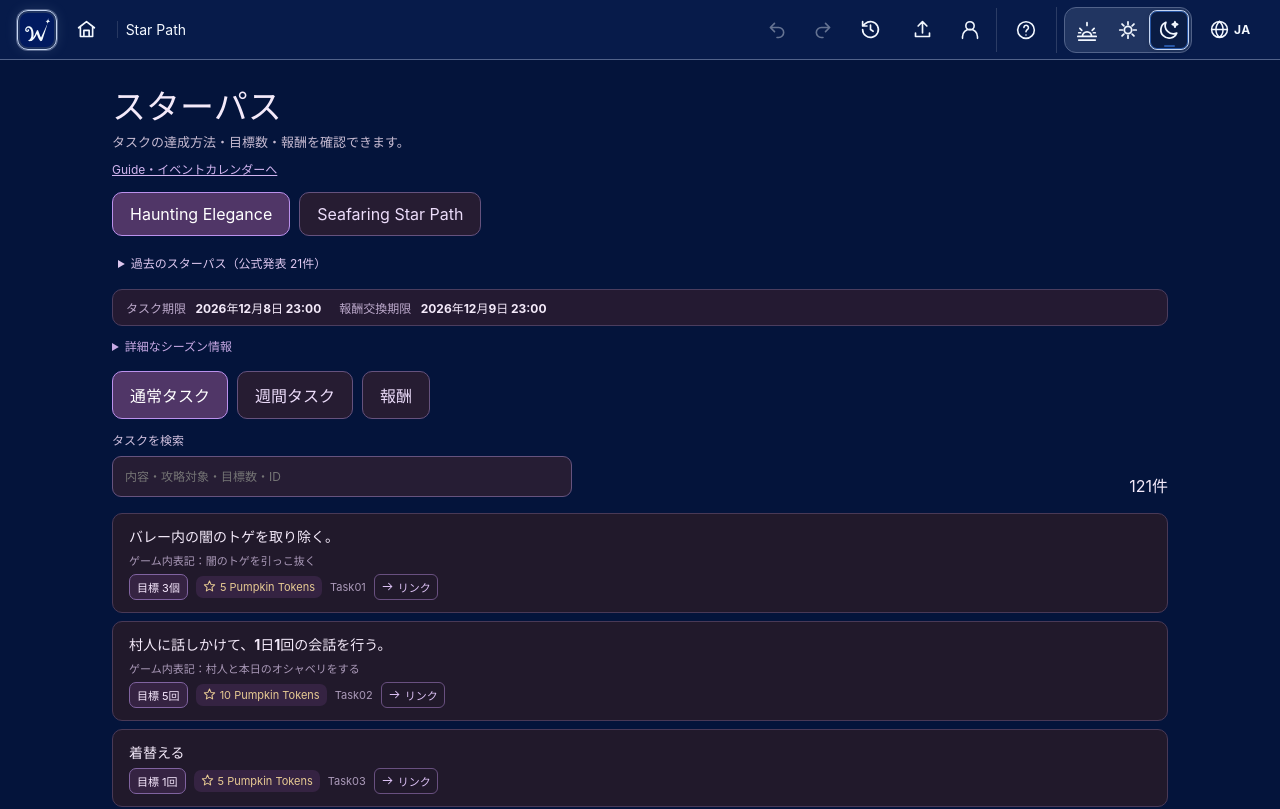
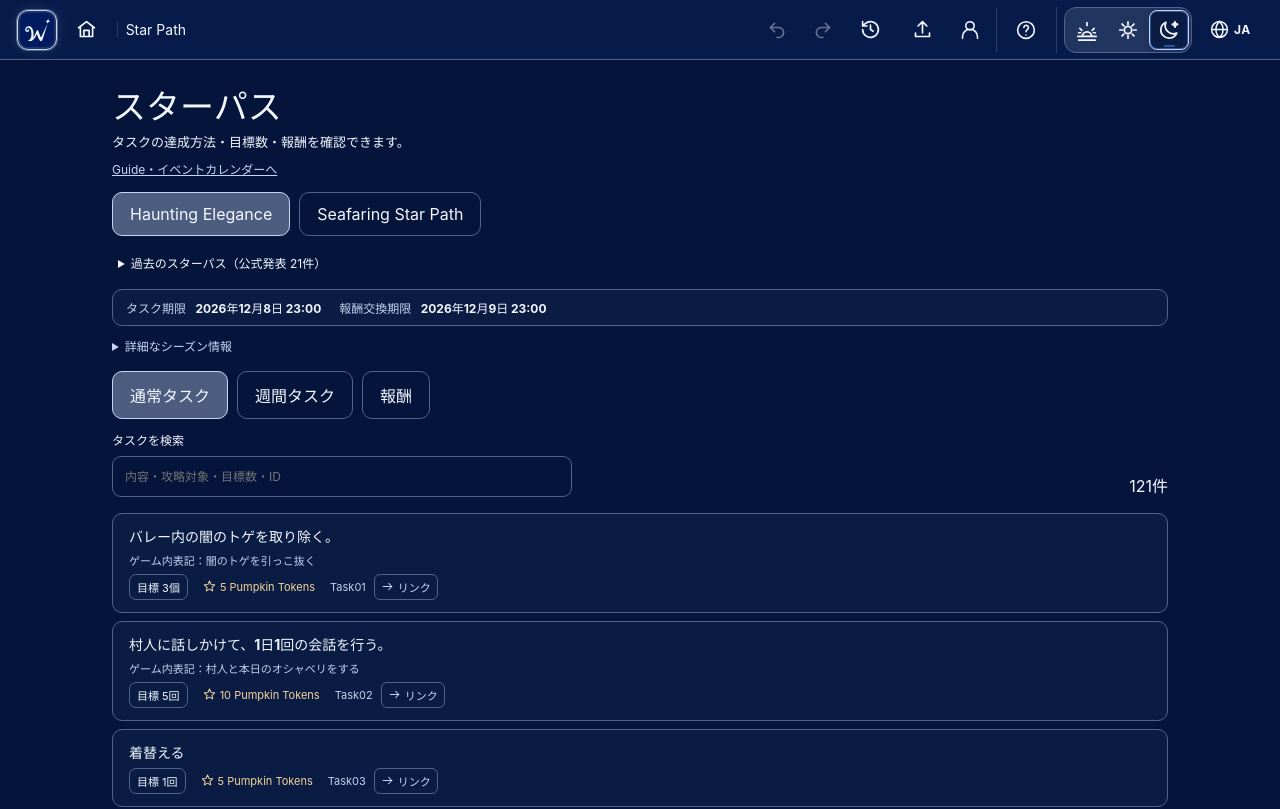
Before and after one commit to DreamwishWand/Wand, a SvelteKit app: page /guide/star-path in a window 1280 px wide. Shown: the top 809 px of the page. Built offline with nearby package versions, Linux system fonts and the light colour scheme.

Commit message:
style(ui00): use shared Wand palette in guide/star-path

```diff
--- a/src/routes/guide/star-path/+page.svelte
+++ b/src/routes/guide/star-path/+page.svelte
@@ -383,74 +383,74 @@
   </footer>
 </main>
 <style>
-  .starpath{max-width:1100px;padding:17px 22px 65px;margin:0 auto;color:#f4eafa}
+  .starpath{max-width:1100px;padding:17px 22px 65px;margin:0 auto;color:var(--wand-text)}
   header h1{font-size:clamp(26px,3vw,34px);margin:3px 0}
-  header>p{font-size:13px;color:#c7bbd2;line-height:1.6;margin:0 0 5px}
-  .guide-back{display:inline-block;color:#d2b5f0;font-size:12px;margin-bottom:3px}
-  .hint{font-size:12px!important;color:#c0afce!important}
+  header>p{font-size:13px;color:var(--wand-text);line-height:1.6;margin:0 0 5px}
+  .guide-back{display:inline-block;color:var(--wand-link);font-size:12px;margin-bottom:3px}
+  .hint{font-size:12px!important;color:var(--wand-muted)!important}
   .seasons,.tabs{display:flex;gap:9px;flex-wrap:wrap;margin:12px 0}
-  .seasons button,.tabs button{border:1px solid #65527d;border-radius:10px;background:#261c32;color:#ecdcfa;padding:11px 17px}
-  .seasons button.selected,.tabs button.active{background:#503667;border-color:#bb91ed;color:#fff}
-  .seasons button small{font-size:11px;color:#d9bded;font-weight:450}
-  .historic-starpaths{margin:7px 0 12px;font-size:12px;color:#cab6db}
-  .historic-starpaths summary{cursor:pointer;width:max-content;max-width:100%;padding:6px;color:#ddc7ef}
+  .seasons button,.tabs button{border:1px solid var(--wand-line);border-radius:10px;background:var(--wand-control);color:var(--wand-text);padding:11px 17px}
+  .seasons button.selected,.tabs button.active{background:var(--wand-selected);border-color:var(--wand-selected-line);color:var(--wand-text)}
+  .seasons button small{font-size:11px;color:var(--wand-muted);font-weight:450}
+  .historic-starpaths{margin:7px 0 12px;font-size:12px;color:var(--wand-text)}
+  .historic-starpaths summary{cursor:pointer;width:max-content;max-width:100%;padding:6px;color:var(--wand-text)}
   .historic-starpaths ul{list-style:none;padding:0;margin:6px 0;display:grid;grid-template-columns:repeat(auto-fit,minmax(215px,1fr));gap:7px}
-  .historic-starpaths li{display:flex;justify-content:space-between;gap:10px;align-items:center;min-width:0;padding:7px 9px;border:1px solid #59466a;border-radius:7px}
-  .historic-starpaths a{color:#e4d1f0;overflow-wrap:anywhere}
-  .historic-starpaths span{font-size:11px;color:#b49fc7}
-  .historic-starpaths p{font-size:11px;color:#a996bf;line-height:1.5}
-  .archive-notice{font-size:12px;color:#ddc6ee;margin:9px 0;padding:9px 12px;border-left:2px solid #9d77bd;background:#251b31;line-height:1.5}
-  .deadline-strip{display:flex;align-items:center;gap:18px;flex-wrap:wrap;background:#241a32;border:1px solid #4b3d5e;border-radius:10px;padding:9px 13px;margin:12px 0 6px;font-size:12px;color:#bdaacc}
-  .deadline-strip strong{color:#f4eafa;font-size:12px;margin-left:6px}
-  .season-more{margin:6px 0 0;font-size:12px;color:#cfbde1}
-  .version-evidence{display:grid;gap:5px;padding:10px 12px;margin:6px 0 12px;border:1px solid #59456f;border-radius:8px;background:#261b32;line-height:1.5}
-  .version-evidence strong{color:#f4eafa;font-size:12px}
-  .version-evidence small{font-size:11px;color:#b6a4c5}
-  .season-more summary,.source-more summary{cursor:pointer;padding:5px 0;color:#c7a9e4}
+  .historic-starpaths li{display:flex;justify-content:space-between;gap:10px;align-items:center;min-width:0;padding:7px 9px;border:1px solid var(--wand-line);border-radius:7px}
+  .historic-starpaths a{color:var(--wand-link);overflow-wrap:anywhere}
+  .historic-starpaths span{font-size:11px;color:var(--wand-muted)}
+  .historic-starpaths p{font-size:11px;color:var(--wand-muted);line-height:1.5}
+  .archive-notice{font-size:12px;color:var(--wand-text);margin:9px 0;padding:9px 12px;border-left:2px solid var(--wand-line);background:var(--wand-surface);line-height:1.5}
+  .deadline-strip{display:flex;align-items:center;gap:18px;flex-wrap:wrap;background:var(--wand-surface);border:1px solid var(--wand-line);border-radius:10px;padding:9px 13px;margin:12px 0 6px;font-size:12px;color:var(--wand-muted)}
+  .deadline-strip strong{color:var(--wand-text);font-size:12px;margin-left:6px}
+  .season-more{margin:6px 0 0;font-size:12px;color:var(--wand-text)}
+  .version-evidence{display:grid;gap:5px;padding:10px 12px;margin:6px 0 12px;border:1px solid var(--wand-line);border-radius:8px;background:var(--wand-surface);line-height:1.5}
+  .version-evidence strong{color:var(--wand-text);font-size:12px}
+  .version-evidence small{font-size:11px;color:var(--wand-muted)}
+  .season-more summary,.source-more summary{cursor:pointer;padding:5px 0;color:var(--wand-link)}
   .summary{display:grid;grid-template-columns:repeat(3,minmax(0,1fr));gap:8px;margin:8px 0 14px}
-  .summary>div{display:grid;gap:5px;background:#20192c;border:1px solid #4c3e60;padding:10px;border-radius:9px}
-  .summary span{font-size:11px;color:#baa7cf}.summary strong{font-size:14px;overflow-wrap:anywhere}
+  .summary>div{display:grid;gap:5px;background:var(--wand-surface);border:1px solid var(--wand-line);padding:10px;border-radius:9px}
+  .summary span{font-size:11px;color:var(--wand-muted)}.summary strong{font-size:14px;overflow-wrap:anywhere}
   .search{display:flex;gap:18px;align-items:end;justify-content:space-between;margin:12px 0}
-  .search label{font-size:12px;color:#d2c1df;display:grid;gap:8px;flex:1}
-  .search input{width:100%;max-width:460px;padding:12px;color:white;background:#261d34;border:1px solid #66537e;border-radius:9px}
-  .reward-search{display:flex;flex-wrap:wrap;gap:12px;margin:18px 0}.reward-search label{display:grid;gap:7px;font-size:12px;flex:1;min-width:150px;color:#d2c1df}.reward-search input,.reward-search select{width:100%;padding:11px;background:#261d34;color:white;border:1px solid #66537e;border-radius:9px}.reward-search label:first-child{flex:3}
+  .search label{font-size:12px;color:var(--wand-text);display:grid;gap:8px;flex:1}
+  .search input{width:100%;max-width:460px;padding:12px;color:var(--wand-text);background:var(--wand-control);border:1px solid var(--wand-line);border-radius:9px}
+  .reward-search{display:flex;flex-wrap:wrap;gap:12px;margin:18px 0}.reward-search label{display:grid;gap:7px;font-size:12px;flex:1;min-width:150px;color:var(--wand-text)}.reward-search input,.reward-search select{width:100%;padding:11px;background:var(--wand-control);color:var(--wand-text);border:1px solid var(--wand-line);border-radius:9px}.reward-search label:first-child{flex:3}
   .entries{list-style:none;padding:0;display:grid;gap:8px}
-  .entries li{display:grid;gap:6px;border:1px solid #493956;background:#21192b;border-radius:10px;padding:12px 16px;font-size:13px;overflow-wrap:anywhere}
-  .entries li strong{font-size:14px}.entries li small{color:#ab9ab9;font-size:11px}
-  .entries li.permalink-focused{border-color:#bd92eb;box-shadow:inset 0 0 0 1px #8e65ba}
-  .duty-permalink{display:inline-flex;gap:4px;align-items:center;padding:4px 6px;color:#dcc1f5;text-decoration:none;border:1px solid #695080;border-radius:6px}
-  .duty-permalink:hover,.duty-permalink:focus-visible{background:#453054}
+  .entries li{display:grid;gap:6px;border:1px solid var(--wand-line);background:var(--wand-surface);border-radius:10px;padding:12px 16px;font-size:13px;overflow-wrap:anywhere}
+  .entries li strong{font-size:14px}.entries li small{color:var(--wand-muted);font-size:11px}
+  .entries li.permalink-focused{border-color:var(--wand-line);box-shadow:inset 0 0 0 1px var(--wand-line)}
+  .duty-permalink{display:inline-flex;gap:4px;align-items:center;padding:4px 6px;color:var(--wand-link);text-decoration:none;border:1px solid var(--wand-line);border-radius:6px}
+  .duty-permalink:hover,.duty-permalink:focus-visible{background:var(--wand-control-hover)}
   .task-data{display:flex!important;gap:8px;align-items:center;flex-wrap:wrap}
-  .goal-badge,.token-badge{display:inline-flex;align-items:center;gap:4px;border-radius:7px;padding:4px 7px;background:#352342;color:#f0dcff}
-  .source-discrepancy{display:block;color:#e6c38c;font-size:11px;line-height:1.45;margin-top:4px}
-  .goal-badge{border:1px solid #8063a0;color:#f8eaff}
-  .token-badge{color:#e7ca93}
+  .goal-badge,.token-badge{display:inline-flex;align-items:center;gap:4px;border-radius:7px;padding:4px 7px;background:var(--wand-surface-raised);color:var(--wand-text)}
+  .source-discrepancy{display:block;color:var(--wand-muted);font-size:11px;line-height:1.45;margin-top:4px}
+  .goal-badge{border:1px solid var(--wand-line);color:var(--wand-text)}
+  .token-badge{color:var(--wand-warning)}
   .reward-groups{display:grid;gap:18px;margin:12px 0}
   .reward-section{margin:0}
   .reward-grid{list-style:none;padding:0;margin:9px 0 0;display:grid;grid-template-columns:repeat(3,minmax(0,1fr));gap:9px}
-  .reward-grid .reward-entry{display:flex;gap:10px;min-width:0;padding:11px;background:#21192b;border:1px solid #493956;border-radius:11px;overflow-wrap:anywhere}
-  .reward-grid .reward-entry.premium{border-color:#745c8e}
-  .reward-grid .reward-entry.permalink-focused{border-color:#bd92eb;box-shadow:inset 0 0 0 1px #8e65ba}
-  .reward-art{display:grid;place-items:center;flex:0 0 58px;width:58px;height:58px;color:#9b80b8;background:#30243e;border-radius:9px;overflow:hidden}
+  .reward-grid .reward-entry{display:flex;gap:10px;min-width:0;padding:11px;background:var(--wand-surface);border:1px solid var(--wand-line);border-radius:11px;overflow-wrap:anywhere}
+  .reward-grid .reward-entry.premium{border-color:var(--wand-line)}
+  .reward-grid .reward-entry.permalink-focused{border-color:var(--wand-line);box-shadow:inset 0 0 0 1px var(--wand-line)}
+  .reward-art{display:grid;place-items:center;flex:0 0 58px;width:58px;height:58px;color:var(--wand-muted);background:var(--wand-surface-raised);border-radius:9px;overflow:hidden}
   .reward-thumb{display:block;width:58px;height:58px;object-fit:contain}
   .reward-info{min-width:0;flex:1;display:grid;align-content:start;gap:7px}
-  .reward-name{font-size:13px;line-height:1.45;color:#f4eafa;overflow-wrap:anywhere}
-  .reward-tags{display:flex;gap:6px;flex-wrap:wrap;align-items:center;font-size:11px;color:#c2b1d0}
+  .reward-name{font-size:13px;line-height:1.45;color:var(--wand-text);overflow-wrap:anywhere}
+  .reward-tags{display:flex;gap:6px;flex-wrap:wrap;align-items:center;font-size:11px;color:var(--wand-text)}
   .reward-tags span{display:inline-flex;align-items:center;gap:4px}
-  .reward-amount{font-weight:750;color:#f4eafa}
-  .reward-premium{color:#e5c594}
-  .reward-standard{color:#c3b6d0}
-  .reward-price{display:flex;gap:5px;align-items:center;font-size:12px;color:#e5c594;overflow-wrap:anywhere}
-  .reward-source{font-size:10px;color:#b09fbe}
+  .reward-amount{font-weight:750;color:var(--wand-text)}
+  .reward-premium{color:var(--wand-warning)}
+  .reward-standard{color:var(--wand-text)}
+  .reward-price{display:flex;gap:5px;align-items:center;font-size:12px;color:var(--wand-muted);overflow-wrap:anywhere}
+  .reward-source{font-size:10px;color:var(--wand-muted)}
   .reward-source summary{cursor:pointer;width:max-content;max-width:100%}
   .reward-source div{margin-top:4px;overflow-wrap:anywhere}
-  .reward-condition{font-size:11px;color:#c0afce;margin:6px 0}
-  .reward-provenance{font-size:11px;color:#b9a7c8;line-height:1.5;margin:12px 0}
+  .reward-condition{font-size:11px;color:var(--wand-muted);margin:6px 0}
+  .reward-provenance{font-size:11px;color:var(--wand-muted);line-height:1.5;margin:12px 0}
   .reward-provenance summary{cursor:pointer;width:max-content}
   .week{margin:23px 0}.week h2{font-size:16px;margin:0 0 5px}
-  .hint{line-height:1.7}.error{color:#ffb9c3}
-  .empty-match{font-size:13px;color:#c4b2d2;padding:14px 0}
-  footer{margin-top:24px;font-size:12px;color:#a99ab8}footer a{color:#d7baff}
+  .hint{line-height:1.7}.error{color:var(--wand-danger)}
+  .empty-match{font-size:13px;color:var(--wand-muted);padding:14px 0}
+  footer{margin-top:24px;font-size:12px;color:var(--wand-muted)}footer a{color:var(--wand-muted)}
   .source-more{margin:8px 0 0;line-height:1.7}
   @media(max-width:850px){.reward-grid{grid-template-columns:repeat(2,minmax(0,1fr))}}
   @media(max-width:720px){.summary{grid-template-columns:repeat(2,minmax(0,1fr))}}
```
